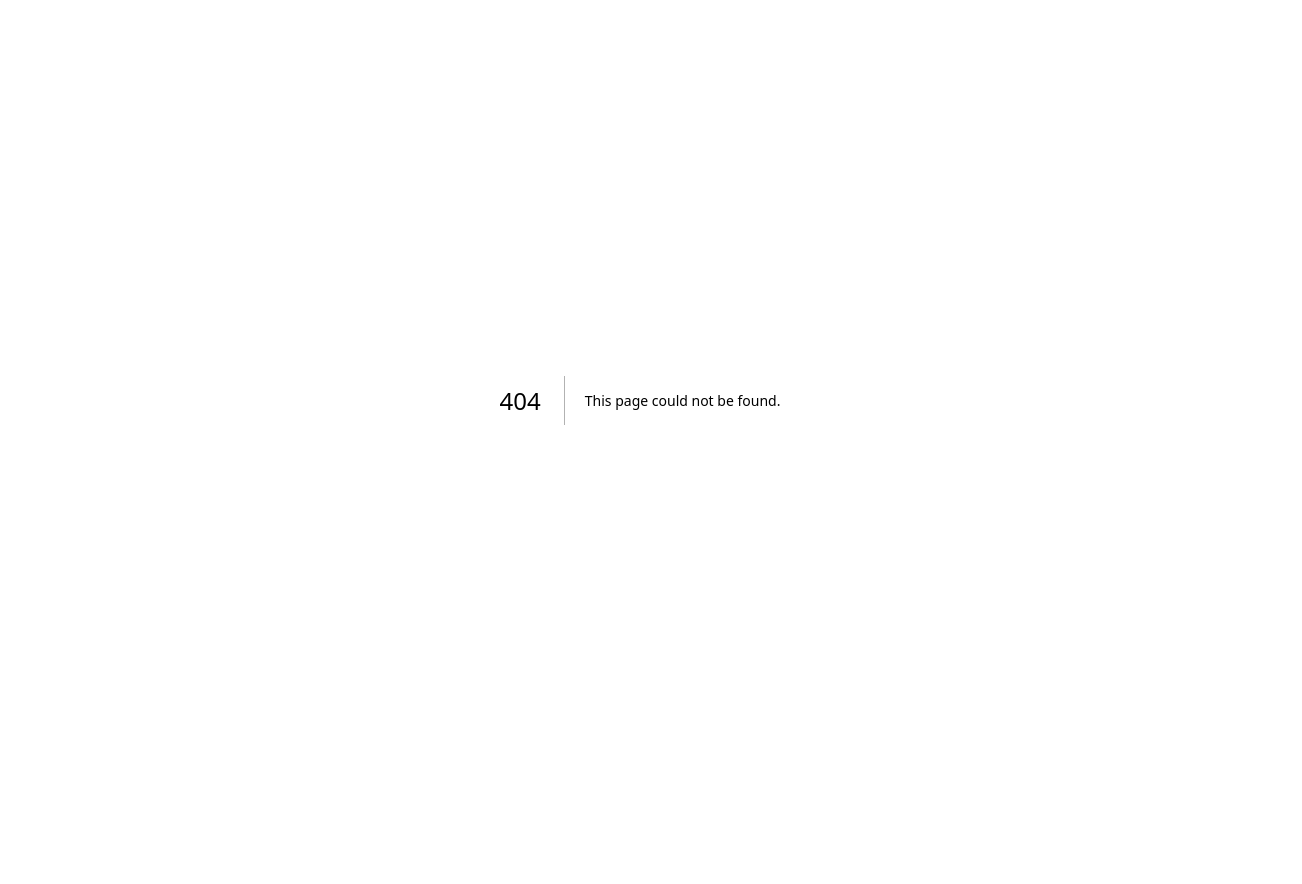
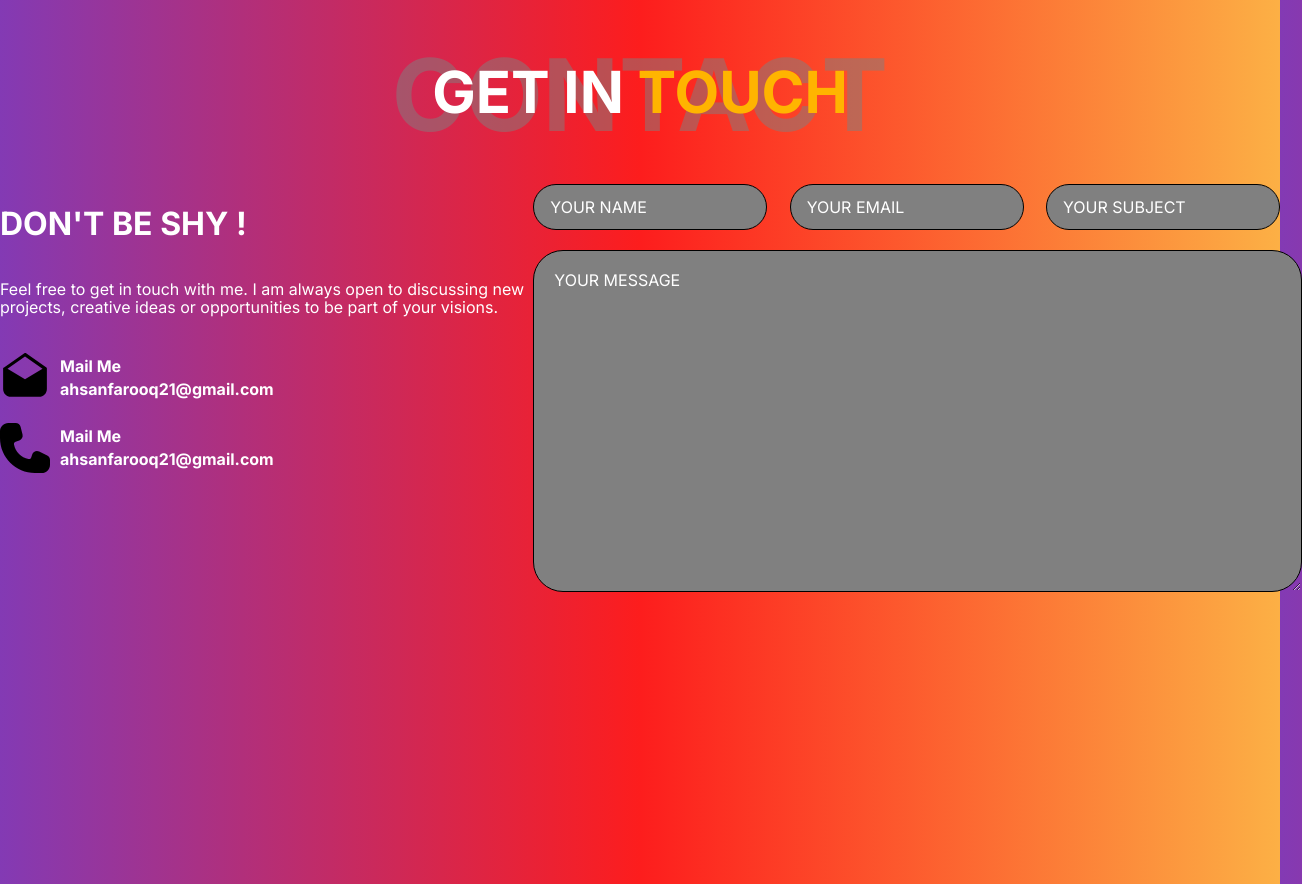
Before and after one commit to ahsanfarooq210/meet-the-ahsan, a Next.js app: page /contact in a window 1280 px wide. Before the commit this address had no page. Shown: the whole page, 1302 px wide, since content can reach past the window. Before the commit the page ends 800 px from the top, so only its background shows below. Built offline with nearby package versions, Linux system fonts and the light colour scheme.

Commit message:
get in touch done

```diff
--- /dev/null
+++ b/src/app/contact/ContactUs.css
@@ -0,0 +1,139 @@
+.contact-us-wrapper {
+  width: 100%;
+  min-height: 100vh;
+  height: 100%;
+  display: flex;
+  flex-direction: column;
+  align-items: center;
+  max-width: 1300px;
+  margin: 0 auto;
+}
+
+.contact-us-wrapper .contact-us-content {
+  display: flex;
+  flex-direction: column;
+  align-items: center;
+  width: 100%;
+}
+
+.contact-us-wrapper .contact-info {
+  display: grid;
+  grid-template-columns: repeat(12, 1fr);
+  grid-template-rows: 1fr;
+  grid-column-gap: 0px;
+  grid-row-gap: 0px;
+  width: 100%;
+  height: 700px;
+}
+
+.contact-us-wrapper .info {
+  grid-area: 1 / 1 / 2 / 6;
+}
+
+.contact-us-wrapper .contact-form {
+  grid-area: 1 / 6 / 2 / 13;
+}
+
+.contact-us-wrapper .info .info-content {
+  display: flex;
+  flex-direction: column;
+}
+
+.contact-us-wrapper .contact-info .info-content .heading {
+  color: white;
+  text-align: left;
+}
+
+.contact-us-wrapper .contact-info .info-content .description {
+  color: white;
+}
+.contact-us-wrapper .contact-info .info-content .email {
+  display: flex;
+  align-items: center;
+  gap: 10px;
+  margin-top: 20px;
+}
+.contact-us-wrapper .contact-info .info-content .email .mail-svg {
+}
+
+.contact-us-wrapper .contact-info .info-content .email .details {
+  display: flex;
+  flex-direction: column;
+  gap: 5px;
+  color: white;
+}
+.contact-us-wrapper .contact-info .info-content .email .details p {
+  margin: 0;
+}
+
+.contact-us-wrapper .contact-info .info-content .email .details:nth-child(2) {
+  font-weight: bold;
+}
+
+.contact-us-wrapper .contact-info .info-content .phone {
+  display: flex;
+  align-items: center;
+  gap: 10px;
+  margin-top: 20px;
+}
+.contact-us-wrapper .contact-info .info-content .phone .mail-svg {
+}
+
+.contact-us-wrapper .contact-info .info-content .phone .details {
+  display: flex;
+  flex-direction: column;
+  gap: 5px;
+  color: white;
+}
+.contact-us-wrapper .contact-info .info-content .phone .details p {
+  margin: 0;
+}
+
+.contact-us-wrapper .contact-info .info-content .phone .details:nth-child(2) {
+  font-weight: bold;
+}
+.contact-us-wrapper .contact-form{
+    width: 100%;
+}
+
+.contact-us-wrapper .input{
+    background-color: gray;
+    border: 1px solid black;
+    width: 200px;
+    height: 40px;
+    border-radius: 30px;
+    padding: 2px 16px;
+}
+.contact-us-wrapper .input:focus{
+    outline: 2px solid orange;
+    border: none;
+}
+
+.contact-us-wrapper .upper {
+  display: flex;
+  justify-content: space-between;
+  width: 100%;
+  align-items: center;
+  gap: 20px;
+}
+
+.contact-us-wrapper .message{
+    background-color: gray;
+    border: 1px solid black;
+    border-radius: 30px;
+    padding: 20px 20px;
+    width: calc(100% - 20px);
+    margin-top: 20px;
+    height: 300px;
+    min-width: calc(100% - 20px);
+    max-width: calc(100% - 20px);
+}
+
+.contact-us-wrapper .message:focus{
+    outline: 2px solid orange;
+    border: none;
+}
+
+.contact-us-wrapper .input::placeholder ,.message::placeholder {
+    color: white    ;
+}
--- /dev/null
+++ b/src/app/contact/page.tsx
@@ -0,0 +1,76 @@
+import React from "react";
+import "./ContactUs.css";
+import Heading from "../../../components/heading/Heading";
+import mailOpen from "../../../public/MailOpen.svg";
+import phoneSvg from "../../../public/Phone.svg";
+import Image from "next/image";
+
+const ContactUs = () => {
+  return (
+    <div className="contact-us-wrapper">
+      <div className="contact-us-content">
+        <Heading
+          heading="GET IN"
+          headingSpan="TOUCH"
+          backgroundText="CONTACT"
+        />
+        <div className="contact-info">
+          <div className="info">
+            <div className="info-content">
+              <h1 className="heading">DON&apos;T BE SHY !</h1>
+              <p className="description">
+                Feel free to get in touch with me. I am always open to
+                discussing new projects, creative ideas or opportunities to be
+                part of your visions.
+              </p>
+              <div className="email">
+                <Image
+                  src={mailOpen}
+                  alt="mail"
+                  width={50}
+                  height={50}
+                  className="mail-svg"
+                />
+                <div className="details">
+                  <p>Mail Me</p>
+                  <p>ahsanfarooq21@gmail.com</p>
+                </div>
+              </div>
+              <div className="phone">
+                <Image
+                  src={phoneSvg}
+                  alt="mail"
+                  width={50}
+                  height={50}
+                  className="mail-svg"
+                />
+                <div className="details">
+                  <p>Mail Me</p>
+                  <p>ahsanfarooq21@gmail.com</p>
+                </div>
+              </div>
+            </div>
+          </div>
+          <div className="contact-form">
+            <form>
+              <div className="upper">
+                <div className="input-wrapper">
+                  <input type="text" className="input"  placeholder="YOUR NAME" />
+                </div>
+                <div className="input-wrapper">
+                  <input type="text" className="input" placeholder="YOUR EMAIL" />
+                </div>
+                <div className="input-wrapper">
+                  <input type="text" className="input" placeholder="YOUR SUBJECT" />
+                </div>
+              </div>
+              <textarea className="message" placeholder="YOUR MESSAGE" />
+            </form>
+          </div>
+        </div>
+      </div>
+    </div>
+  );
+};
+
+export default ContactUs;
--- a/src/features/home/components/menu/Menu.tsx
+++ b/src/features/home/components/menu/Menu.tsx
@@ -26,7 +26,7 @@ const listItems = [
   {
     text: "Contact",
     icon: letterSvg,
-    href: "#",
+    href: "/contact",
   },
   {
     text: "Chat",
```
Also changed, not shown: public/MailOpen.svg (added), public/Phone.svg (added).
